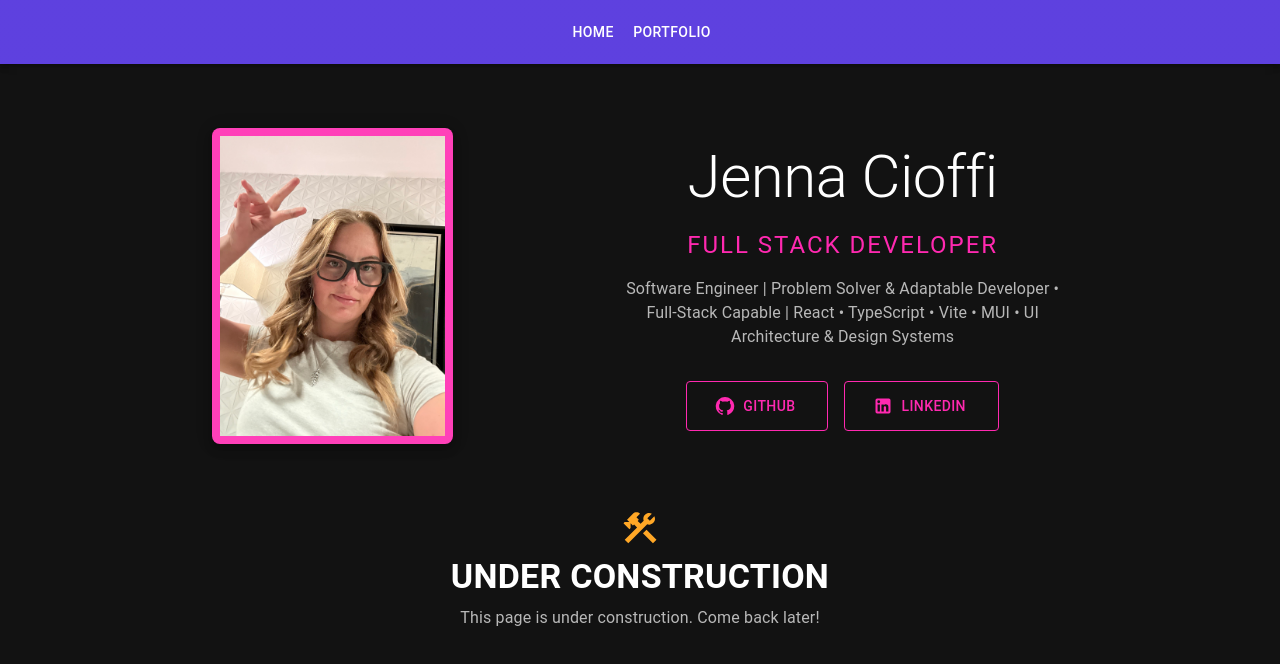
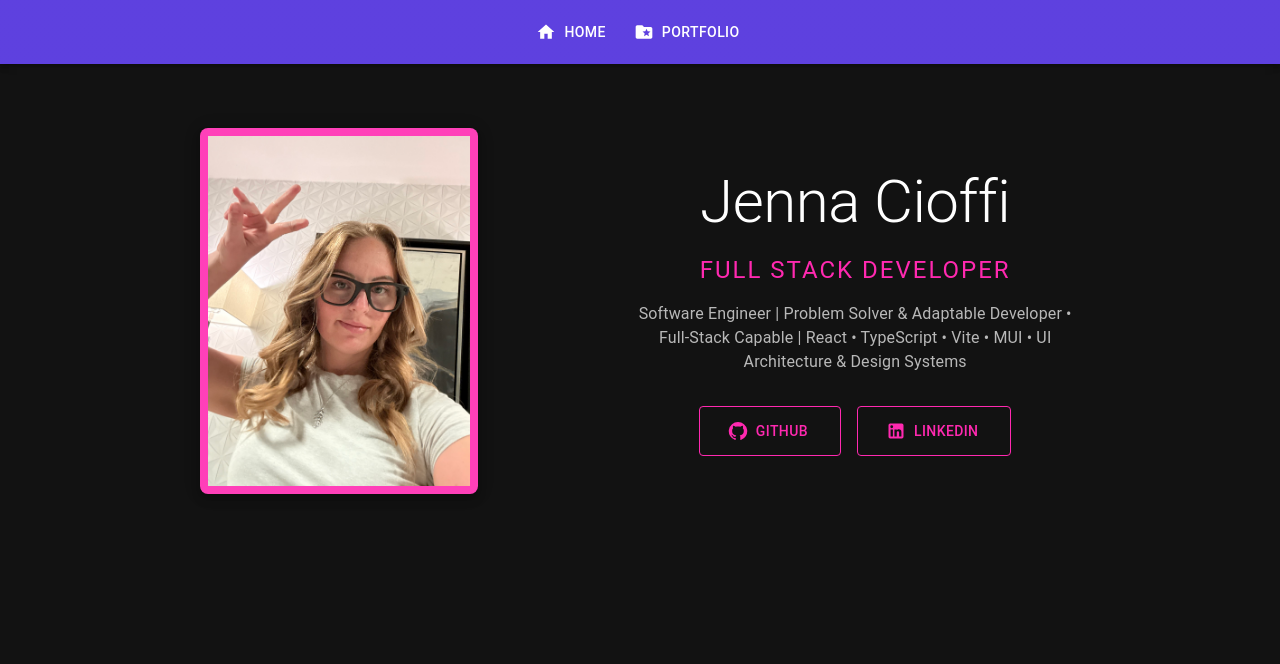
Before and after one commit to jennacioffi/personal-portfolio, a React (Vite) app: page / in a window 1280 px wide. Shown: the top 664 px of the page. Built offline with nearby package versions, Linux system fonts and the light colour scheme.

Commit message:
Profile Pic larger -- Toolbar Icons

```diff
--- a/src/components/TopNav.tsx
+++ b/src/components/TopNav.tsx
@@ -1,19 +1,26 @@
-import { AppBar, Toolbar, Button } from '@mui/material';
+import { AppBar, Toolbar, Button, Stack } from '@mui/material';
+import { FolderSpecial, Home } from '@mui/icons-material';
 import { Link } from 'react-router-dom';
 
 function TopNav() {
   return (
     <AppBar position="static" color="primary" enableColorOnDark>
       <Toolbar sx={{ display: 'flex', justifyContent: 'center' }}>
+        <Stack direction="row" spacing={2}>
           <Link to="/" style={{ textDecoration: 'none', color: 'inherit' }}>
-          <Button color="inherit">Home</Button>
+            <Button color="inherit" startIcon={<Home />}>
+              Home
+            </Button>
           </Link>
           <Link
             to="/portfolio"
             style={{ textDecoration: 'none', color: 'inherit' }}
           >
-          <Button color="inherit">Portfolio</Button>
+            <Button color="inherit" startIcon={<FolderSpecial />}>
+              Portfolio
+            </Button>
           </Link>
+        </Stack>
       </Toolbar>
     </AppBar>
   );
--- a/src/pages/HomePage.tsx
+++ b/src/pages/HomePage.tsx
@@ -1,7 +1,6 @@
 import { Box, Paper, Typography, Button, Stack } from '@mui/material';
 import GitHubIcon from '@mui/icons-material/GitHub';
 import LinkedInIcon from '@mui/icons-material/LinkedIn';
-import ConstructionIcon from '@mui/icons-material/Construction';
 import { profile } from '@data';
 
 function HomePage() {
@@ -37,8 +36,8 @@ function HomePage() {
           src={profileImage}
           alt={name}
           style={{
-            maxHeight: 300,
-            maxWidth: 300,
+            maxHeight: 350,
+            maxWidth: 350,
           }}
         />
       </Box>
@@ -134,33 +133,6 @@ function HomePage() {
           </Button>
         </Stack>
       </Box>
-
-      <Box
-        sx={{
-          width: '100%',
-          display: 'flex',
-          flexDirection: 'column',
-          alignItems: 'center',
-          justifyContent: 'center',
-          mt: 4,
-          mb: 2,
-          textAlign: 'center',
-          gap: 1,
-        }}
-      >
-        <ConstructionIcon
-          sx={{ fontSize: 40, color: (theme) => theme.palette.warning.main }}
-        />
-        <Typography variant="h4" component="h3" sx={{ fontWeight: 700 }}>
-          UNDER CONSTRUCTION
-        </Typography>
-        <Typography
-          variant="body1"
-          sx={{ color: (theme) => theme.palette.text.secondary }}
-        >
-          This page is under construction. Come back later!
-        </Typography>
-      </Box>
     </Box>
   );
 }
```
Lines whose indentation alone changed are shown as unchanged.
